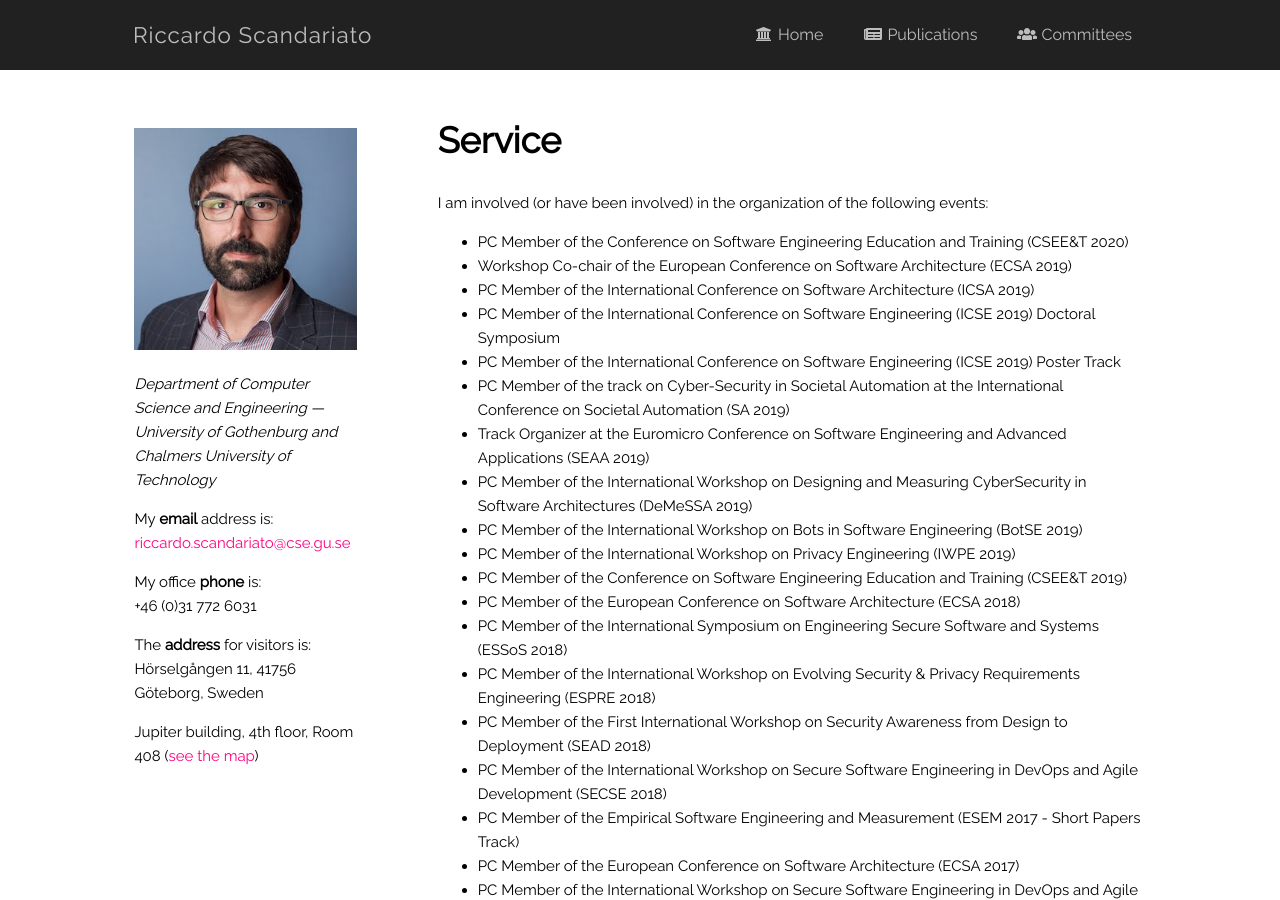
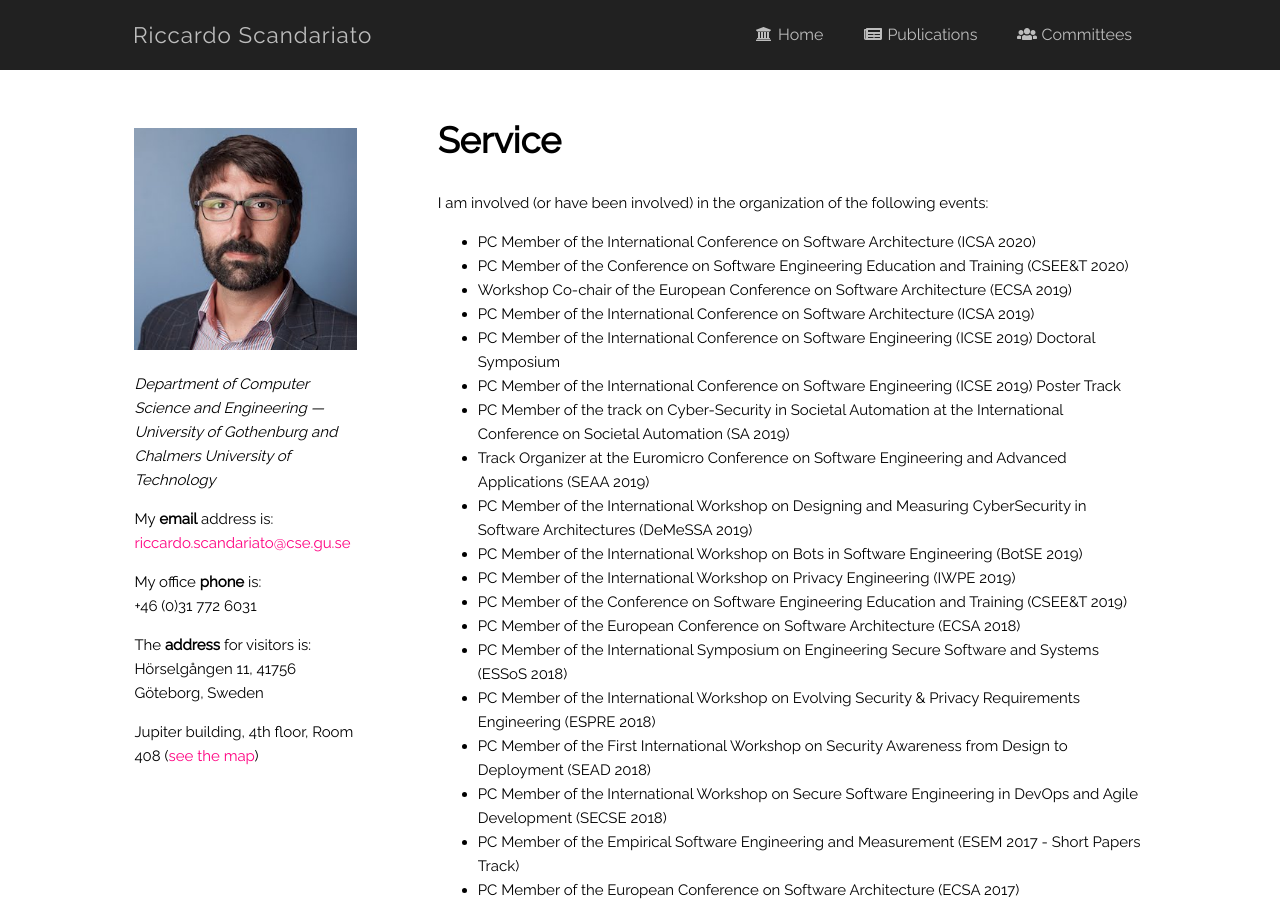
Before and after one commit to riccardoscandariato/riccardoscandariato.github.io, a Jekyll site: the page built from service.md, in a window 1280 px wide and 900 px high. Built offline with Jekyll 4.4.1, drawn with Linux system fonts in a browser that asks for light colours.

Commit message:
icsa 2020 added

```diff
--- a/service.md
+++ b/service.md
@@ -13,6 +13,7 @@ I am an Associate Editor of the <a href="http://www.igi-global.com/ijsse" rel="n
 <p>I am involved (or have been involved) in the organization of the following events:</p>
 
 <ul>
+	<li>PC Member of the International Conference on Software Architecture (ICSA 2020)</li>
 	<li>PC Member of the Conference on Software Engineering Education and Training (CSEE&amp;T 2020)</li>
 	<li>Workshop Co-chair of the European Conference on Software Architecture (ECSA 2019)</li>
 	<li>PC Member of the International Conference on Software Architecture (ICSA 2019)</li>
```
